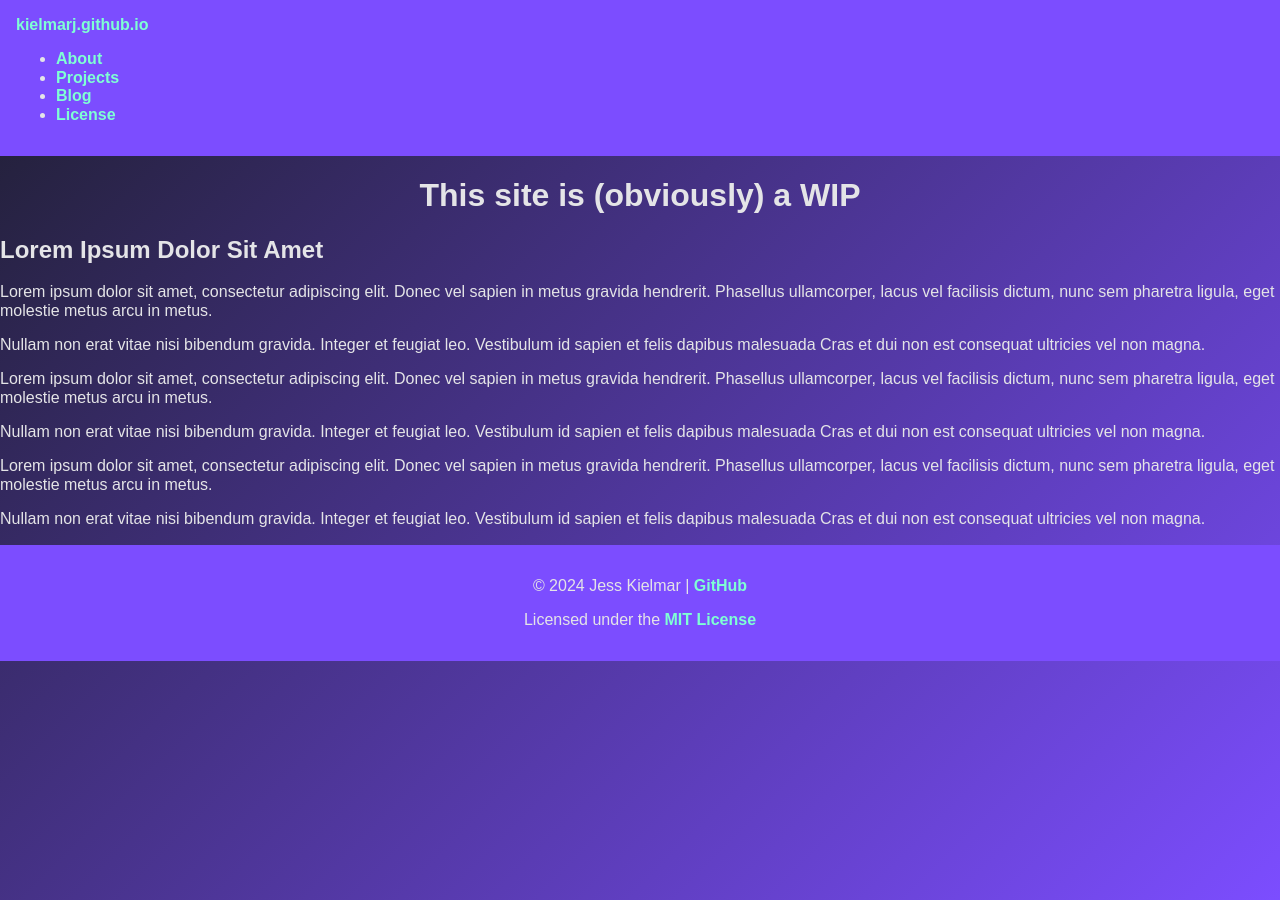
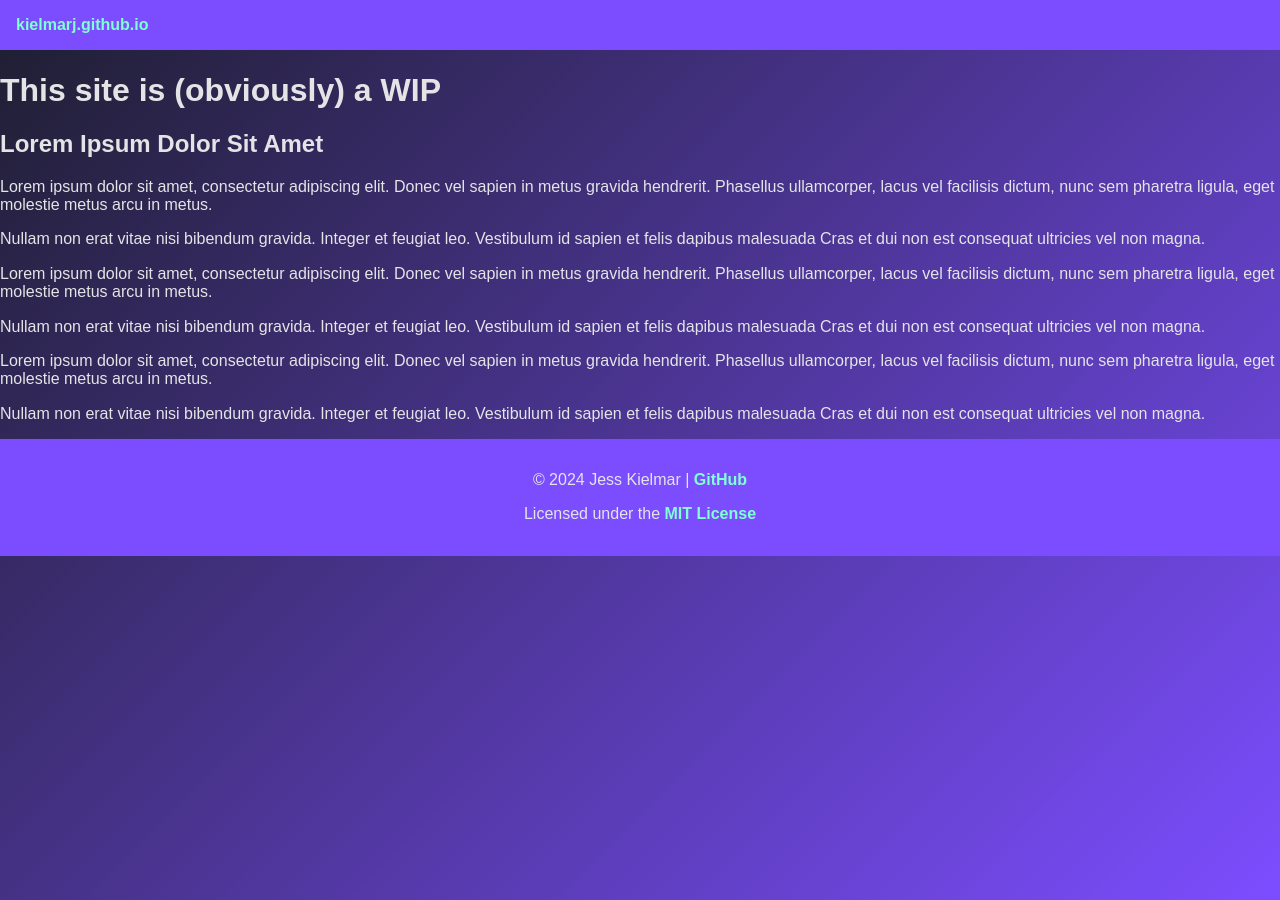
Before and after one commit to kielmarj/kielmarj.github.io, a Jekyll site: the page built from docs/index.md, in a window 1280 px wide. Built offline with Jekyll 4.4.1, drawn with Linux system fonts in a browser that asks for light colours.

Commit message:
update docs/assets/default.css

```diff
--- a/docs/assets/default.css
+++ b/docs/assets/default.css
@@ -18,12 +18,8 @@
   background-color: var(--secondary-color);
   padding: 1rem;
   color: var(--text-color);
-}
-
-.header-container {
   display: flex;
   justify-content: space-between;
-  align-items: center;
 }
 
 nav {
@@ -40,17 +36,9 @@
   text-decoration: underline;
 }
 
-.dropdown {
+.header-nav {
   position: relative;
   display: inline-block;
-}
-
-.hamburger-icon {
-  font-size: 1.5rem;
-  cursor: pointer;
-}
-
-.dropdown-content {
   display: none;
   position: absolute;
   background-color: var(--bg-color);
@@ -60,12 +48,8 @@
   right: 0;
 }
 
-.dropdown-content li {
+.header-nav li {
   padding: 0.5rem 0;
-}
-
-h1 {
-  text-align: center;
 }
 
 footer {
```
